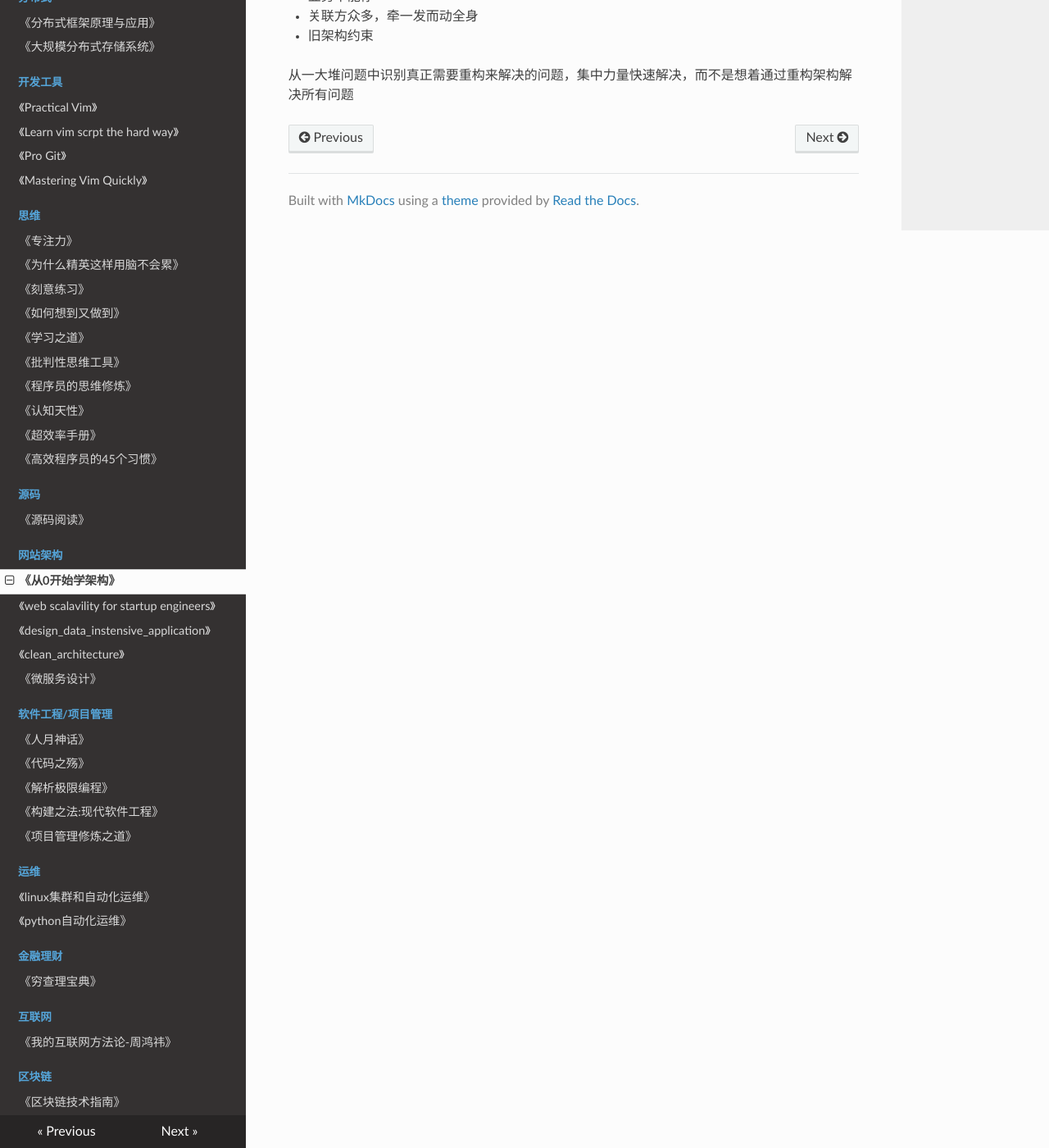
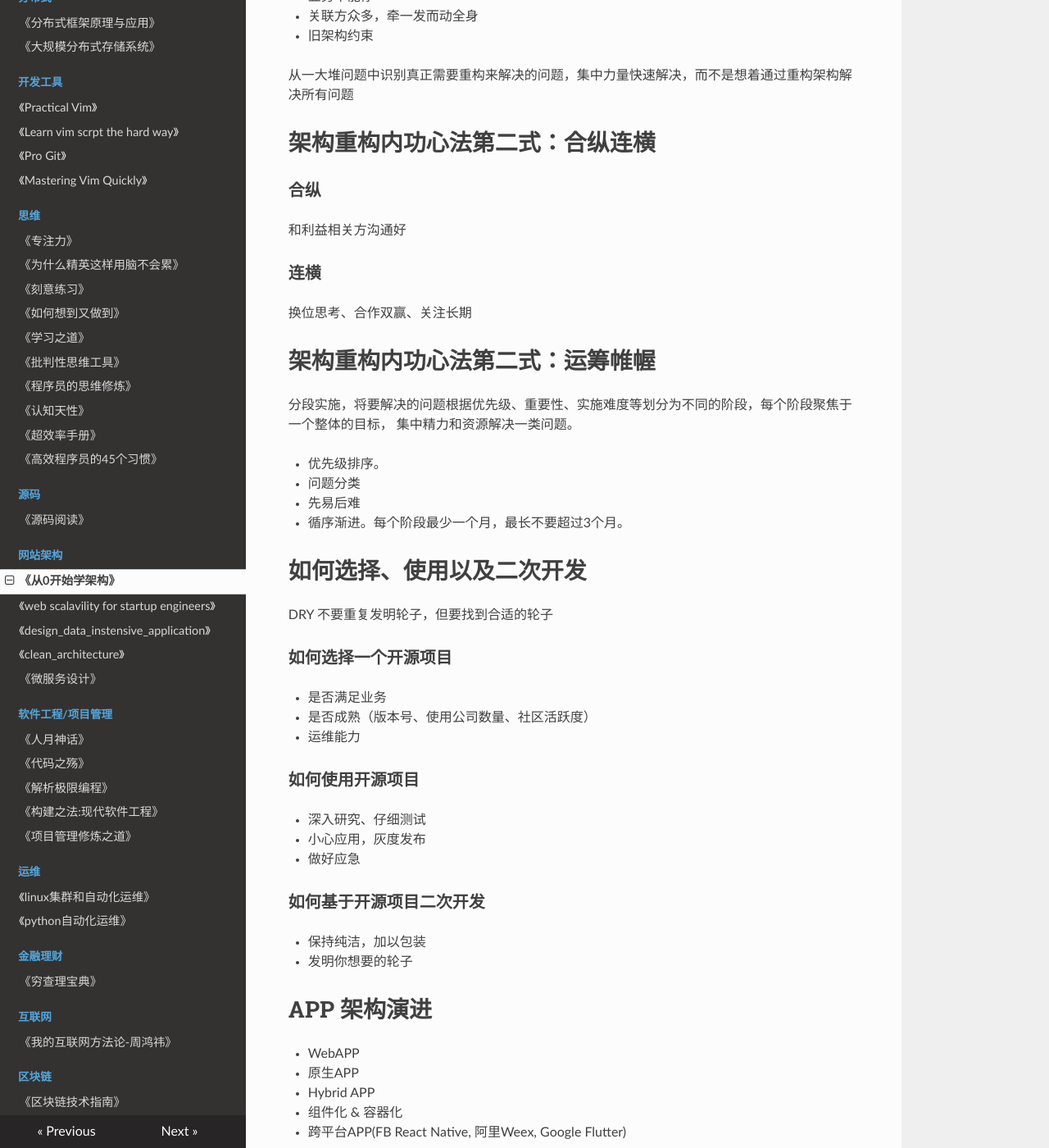
Before and after one commit to PegasusWang/booknotes, an MkDocs documentation site: the page built from docs/网站架构/从0开始学架构/从0开始学架构.md, in a window 1280 px wide and 1400 px high, scrolled down 14338 px. Shown: the whole window at 82% size. Built offline with MkDocs 1.6.1, drawn with Linux system fonts in a browser that asks for light colours; nearby versions of some CDN libraries; old or Windows-style settings are respelled for this version of MkDocs; some of the changed text lies outside the part shown.

Commit message:
完成从零开始学架构

```diff
--- a/docs/网站架构/从0开始学架构/从0开始学架构.md
+++ b/docs/网站架构/从0开始学架构/从0开始学架构.md
@@ -545,3 +545,78 @@ Hadoop 系列（HDFS, HBase）
 - 旧架构约束
 
 从一大堆问题中识别真正需要重构来解决的问题，集中力量快速解决，而不是想着通过重构架构解决所有问题
+
+
+# 架构重构内功心法第二式：合纵连横
+
+### 合纵
+
+和利益相关方沟通好
+
+### 连横
+
+换位思考、合作双赢、关注长期
+
+# 架构重构内功心法第二式：运筹帷幄
+
+分段实施，将要解决的问题根据优先级、重要性、实施难度等划分为不同的阶段，每个阶段聚焦于一个整体的目标，
+集中精力和资源解决一类问题。
+
+- 优先级排序。
+- 问题分类
+- 先易后难
+- 循序渐进。每个阶段最少一个月，最长不要超过3个月。
+
+
+# 如何选择、使用以及二次开发
+
+DRY
+不要重复发明轮子，但要找到合适的轮子
+
+### 如何选择一个开源项目
+
+- 是否满足业务
+- 是否成熟（版本号、使用公司数量、社区活跃度）
+- 运维能力
+
+### 如何使用开源项目
+
+- 深入研究、仔细测试
+- 小心应用，灰度发布
+- 做好应急
+
+### 如何基于开源项目二次开发
+
+- 保持纯洁，加以包装
+- 发明你想要的轮子
+
+
+# APP 架构演进
+
+- WebAPP
+- 原生APP
+- Hybrid APP
+- 组件化 & 容器化
+- 跨平台APP(FB React Native, 阿里Weex, Google Flutter)
+
+
+ # 架构实战：架构设计文档模板
+
+### 备选方案模板
+
+- 需求介绍: 背景、目标、范围
+- 需求分析：
+  - 5w(who, when, what, why, where)
+  - 1H(how)
+  - 8C(Constraints, Performance, Cost, Reliability, Security, Compliance, Technology, Compatibility)
+- 复杂度分析：高可用、高性能、可扩展
+- 备选方案：至少三个
+- 备选方案评估：360度环评
+
+### 架构设计模板
+
+- 1.总体方案：核心是架构图
+- 2.架构总览：设计关键点
+- 3.核心流程
+- 4.详细设计
+- 5.架构演进规划
```
